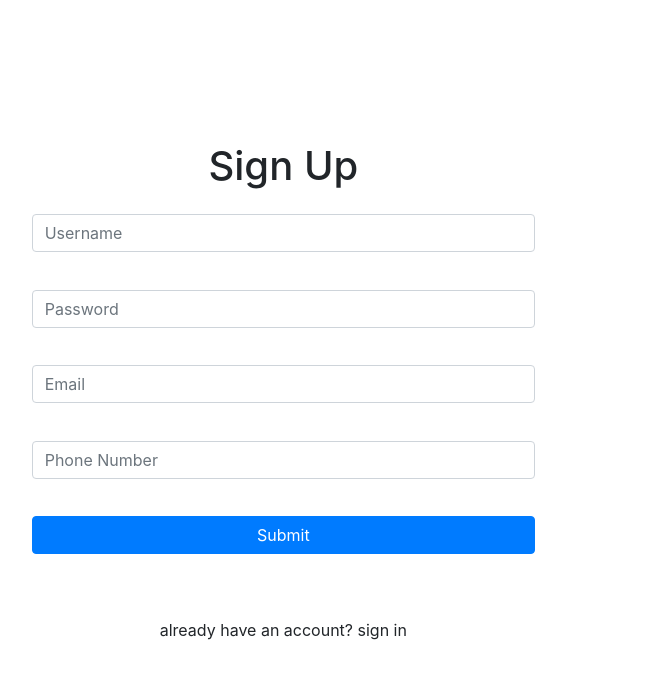
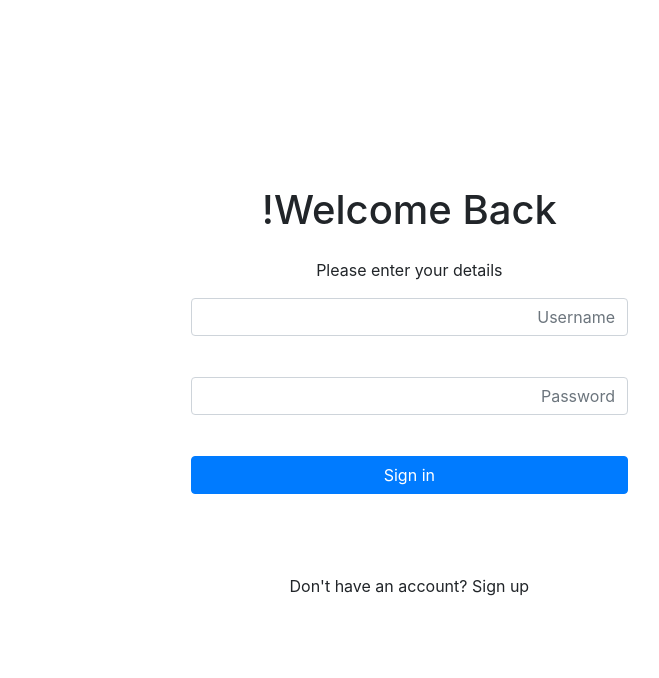
Before and after one commit to lotemLahav/hatal-project, a React (Vite) app in the folder client/: page / in a window 1280 px wide. Shown: the top 678 px of the page, without its empty margins (188-847 px from the left). Built offline with nearby package versions, Linux system fonts and the light colour scheme.

Commit message:
refactor(several): add login with google

```diff
--- a/client/src/api/hooks/useAuthUser.ts
+++ b/client/src/api/hooks/useAuthUser.ts
@@ -8,7 +8,7 @@ export const useAuthUser = () => {
   const [user, setUser] = useState<User | null>(null);
   const { userCallback } = useUser();
 
-  const getUser = async (userData: UserAuth) => {
+  const getUser = async (userData: Partial<UserAuth>) => {
     try {
       const res = await api.users().getUser(userData);
 
--- a/client/src/api/index.tsx
+++ b/client/src/api/index.tsx
@@ -10,8 +10,8 @@ export default {
     return {
       create: (user: Partial<User>): Promise<AxiosResponse<User>> =>
         axiosInstance.post(`users`, user),
-      getUser: (auth: UserAuth): Promise<AxiosResponse<User>> =>
-        axiosInstance.get(`users/${auth.username}/${auth.password}`),
+      getUser: (auth: Partial<UserAuth>): Promise<AxiosResponse<User>> =>
+        axiosInstance.get(`users/${auth.username}/${auth.password}/${auth.email}`),
     };
   },
 };
--- a/client/src/main.tsx
+++ b/client/src/main.tsx
@@ -14,7 +14,7 @@ ReactDOM.createRoot(document.getElementById("root")!).render(
     <GoogleOAuthProvider clientId={CLIENT_ID}>
       <main className="text-center">
         <UserProvider>
-          <SignUp></SignUp>
+          <LogIn></LogIn>
         </UserProvider>
       </main>
     </GoogleOAuthProvider>
--- a/client/src/views/logIn.tsx
+++ b/client/src/views/logIn.tsx
@@ -1,14 +1,14 @@
+/* eslint-disable react/no-unescaped-entities */
 import Button from 'react-bootstrap/Button';
 import Form from 'react-bootstrap/Form';
-import Row from 'react-bootstrap/Row';
-import Col from "react-bootstrap/esm/Col";
 import 'bootstrap/dist/css/bootstrap.min.css';
 import InputGroup from 'react-bootstrap/InputGroup';
 import { FormEvent, useState } from "react";
 import { useAuthUser } from "../api/hooks/useAuthUser";
 import Swal from "sweetalert2";
-import { GoogleLogin } from '@react-oauth/google';
+import { GoogleLogin, CredentialResponse } from '@react-oauth/google';
 import { jwtDecode } from 'jwt-decode';
+import { GoogleJwtPayload, UserAuth } from '../utils/types';
 
 export const LogIn = () => {
     const { getUser } = useAuthUser();
@@ -26,12 +26,8 @@ export const LogIn = () => {
     type Rule = (value: string) => string | undefined;
 
     const validationRules: Record<keyof FormValues, Rule[]> = {
-        username: [
-            (v) => (!v.trim() ? "Username is required" : undefined),
-        ],
-        password: [
-            (v) => (!v.trim() ? "Password is required" : undefined),
-        ],
+        username: [(v) => (!v.trim() ? "Username is required" : undefined)],
+        password: [(v) => (!v.trim() ? "Password is required" : undefined)],
     };
 
     const [errors, setErrors] = useState<FormErrors>({});
@@ -46,17 +42,13 @@ export const LogIn = () => {
 
     const specificValidation = (values: FormValues) => {
         const newErrors: FormErrors = {};
-
         (Object.keys(values) as (keyof FormValues)[]).forEach((key) => {
             const err = validateField(key, values[key]);
             newErrors[key] = err ? err : null;
         });
-
         setErrors(newErrors);
-
         return Object.values(newErrors).every((err) => err === null);
     };
-
 
     const handleSubmit = async (event: FormEvent<HTMLFormElement>) => {
         event.preventDefault();
@@ -64,65 +56,100 @@ export const LogIn = () => {
 
         const form = event.currentTarget;
         const formData = new FormData(form);
-        const newUser = {
+        const userData = {
             username: (formData.get("username") as string) || "",
             password: (formData.get("password") as string) || "",
+        };
+
+        if (specificValidation(userData)) {
+            try {
+                await getUser(userData);
+            } catch (error: unknown) {
+                Swal.fire("There's a problem!", "Can't find user", "error");
+                console.error(`${error} couldn't find user.`);
             }
+        }
+    };
 
-        if (specificValidation(newUser)) {
+    const onSuccess = async (credentialResponse: CredentialResponse) => {
+        const userInfo = jwtDecode(credentialResponse.credential!) as GoogleJwtPayload;
+        const newUser: Partial<UserAuth> = {
+            username: userInfo.name,
+            email: userInfo.email
+        }
         try {
             await getUser(newUser);
         } catch (error: unknown) {
             Swal.fire("theres a problem!", "cant find user", "error");
             console.error(`${error} couldn't find user.`);
         }
-        }
-    }
+    };
 
     return (
-        <><div className=" justify-content-center text-center">
-            <div><h1>Welcome Back!</h1></div>
-            <div><p>please enter your details</p></div>
+        <div className="container-fluid">
+            <div className="row vh-100 flex-row">
+
+                <div className="col-md-5 order-md-2 order-2 d-flex flex-column justify-content-center px-5">
+                    <h1 className="mb-4">Welcome Back!</h1>
+                    <p>Please enter your details</p>
+
                     <Form onSubmit={handleSubmit}>
-                <Form.Group as={Row} style={{ marginTop: '5rem' }} className="mb-3 justify-content-center">
-                    <Col sm="5">
-                        <InputGroup>
+                        <Form.Group className="mb-3">
+                            <InputGroup hasValidation>
                                 <Form.Control
                                     type="text"
                                     name="username"
+                                    placeholder="Username"
                                     isInvalid={!!errors.username}
-                                isValid={errors.username === null} />
-                            <Form.Label column sm="2">Username</Form.Label>
-                            <Form.Control.Feedback type="invalid">
-                                {errors.username}
+                                    isValid={errors.username === null}
+                                />
+                                <Form.Control.Feedback type="invalid" style={{ display: 'block', minHeight: '1.25em' }}>
+                                    {errors.username || <span>&nbsp;</span>}
                                 </Form.Control.Feedback>
                             </InputGroup>
-                    </Col>
                         </Form.Group>
 
-                <Form.Group as={Row} style={{ marginTop: '2rem' }} className="mb-3 justify-content-center">
-                    <Col sm="5">
-                        <InputGroup>
-                            <Form.Control type="password" name="password" isInvalid={!!errors.password} isValid={errors.password === null} />
-                            <Form.Label column sm="2">Password</Form.Label>
-                            <Form.Control.Feedback type="invalid">
-                                {errors.password}
+                        <Form.Group className="mb-3">
+                            <InputGroup hasValidation>
+                                <Form.Control
+                                    type="password"
+                                    name="password"
+                                    placeholder="Password"
+                                    isInvalid={!!errors.password}
+                                    isValid={errors.password === null}
+                                />
+                                <Form.Control.Feedback type="invalid" style={{ display: 'block', minHeight: '1.25em' }}>
+                                    {errors.password || <span>&nbsp;</span>}
                                 </Form.Control.Feedback>
                             </InputGroup>
-                    </Col>
                         </Form.Group>
 
+                        <Button type="submit" className="w-100 mb-3">Sign in</Button>
 
-                <Button variant="primary" type="submit">
-                    Sign in
-                </Button>
+                        <div className="d-flex justify-content-center mt-2 w-100">
+                            <GoogleLogin
+                                onSuccess={onSuccess}
+                                onError={() => console.log("Login failed")}
+                                auto_select={true}
+                                text="signup_with"
+                                width="100%"
+                            />
+                        </div>
+
+                        <p className="mt-3 text-center"> Don't have an account? Sign up</p>
                     </Form>
                 </div>
-        <GoogleLogin onSuccess={(credentialResponse) => {
-            console.log(credentialResponse);
-        }} onError={() => console.log("loggin faled")} auto_select={true}/>
-            <div>
-                <p>Dont have an account? Sign up</p>
-            </div></>
+
+                <div className="col-md-6 order-md-1 order-1 px-5">
+                    {/* <img
+                        src="https://via.placeholder.com/800x1000"
+                        alt="Login Illustration"
+                        className="img-fluid w-100 h-100"
+                        style={{ objectFit: "cover" }}
+                    /> */}
+                </div>
+
+            </div>
+        </div>
     );
-}
+};
```
Also changed, not shown: client/src/utils/types.ts (+12 -0 lines), client/src/views/signUp.tsx (+1 -12 lines). Lines whose indentation alone changed are shown as unchanged.
